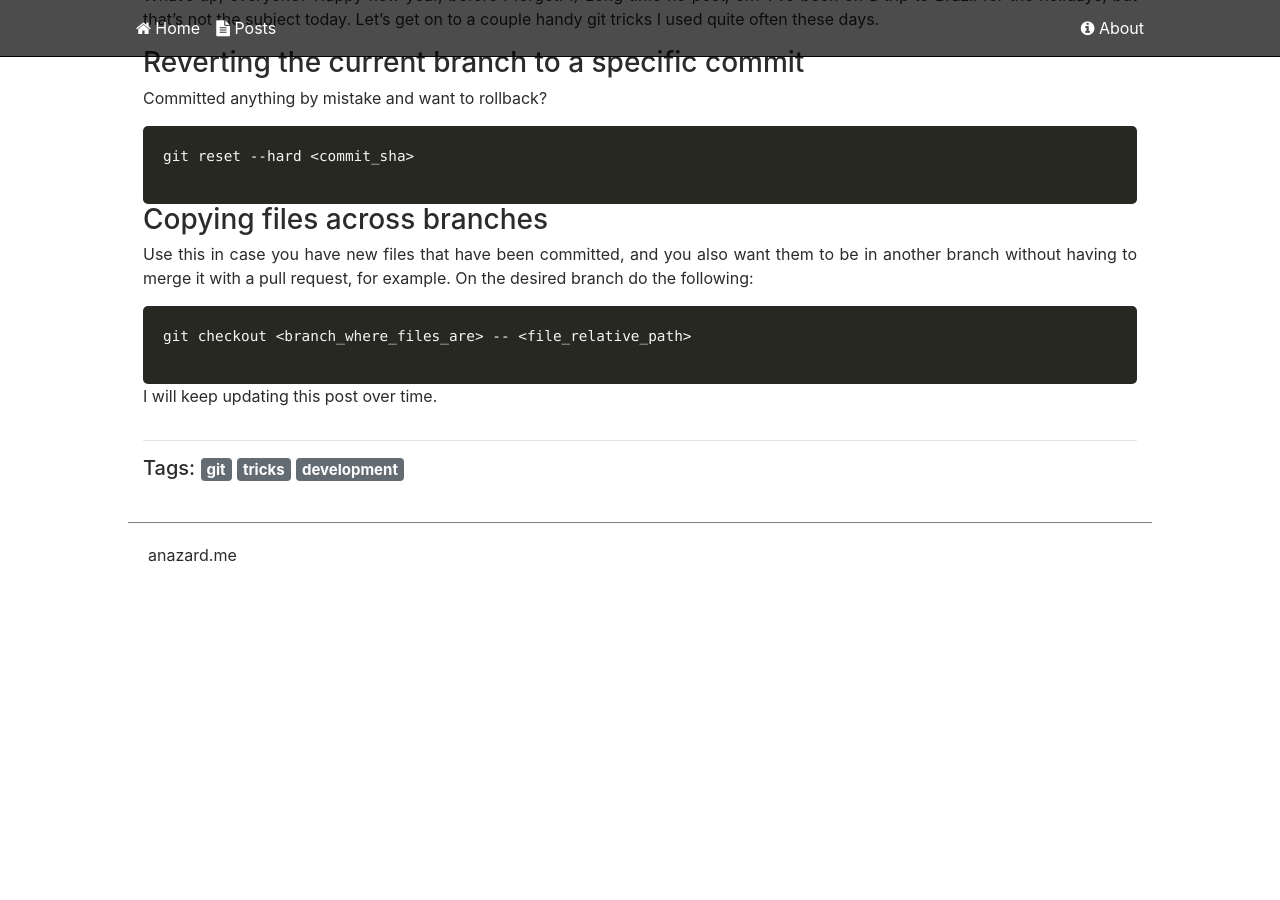
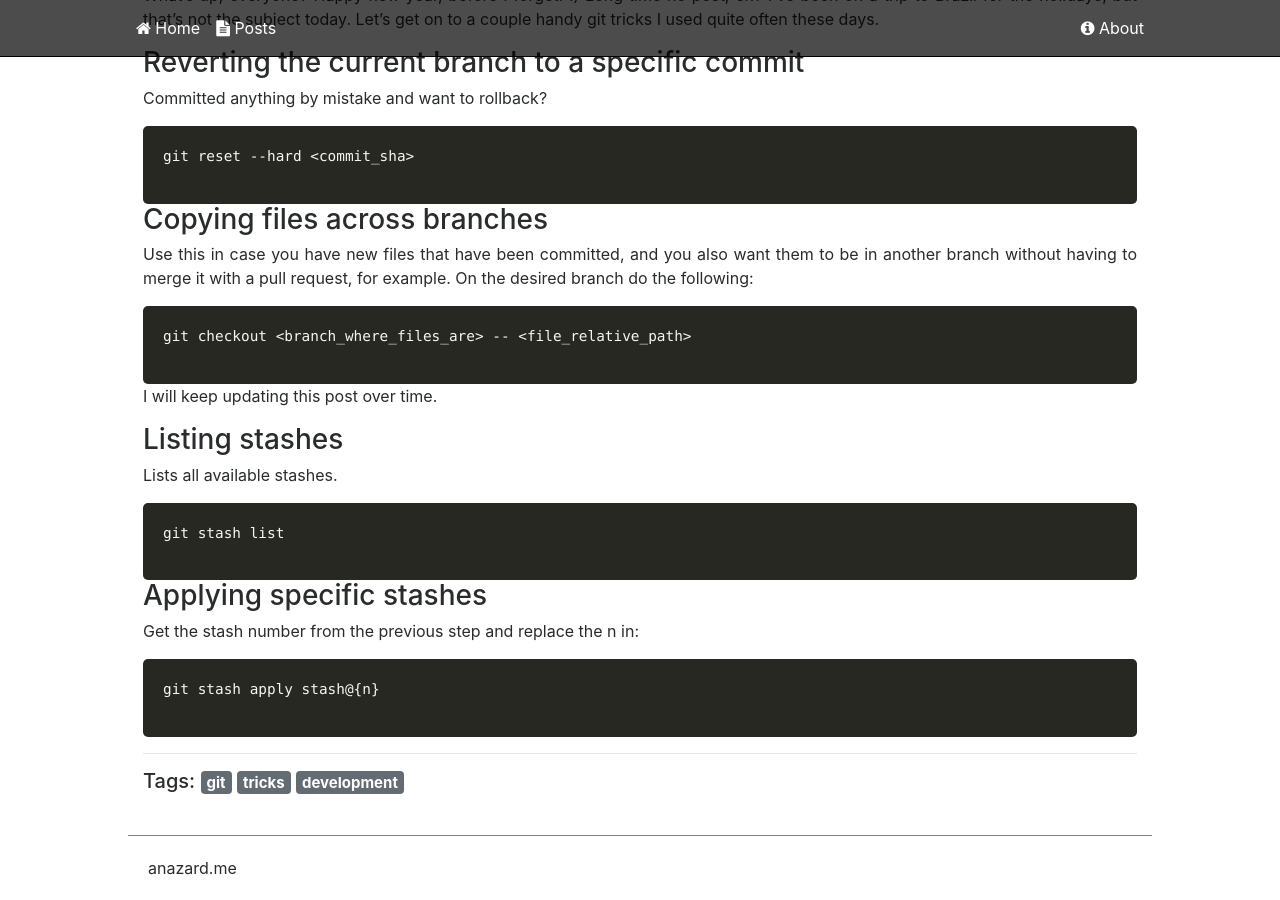
Before and after one commit to anacampesan/anazard_previous, a Jekyll site: the page built from _posts/2018-01-10-git-handy-tricks.md, in a window 1280 px wide and 900 px high, scrolled down 509 px. Built offline with Jekyll 4.4.1, drawn with Linux system fonts in a browser that asks for light colours; nearby versions of some CDN libraries; comment, search, counter and statistics services are not loaded; before the commit the page ends 1096 px from its top, so only the background shows below that.

Commit message:
Edit git post

````diff
--- a/_posts/2018-01-10-git-handy-tricks.md
+++ b/_posts/2018-01-10-git-handy-tricks.md
@@ -26,3 +26,19 @@ git checkout <branch_where_files_are> -- <file_relative_path>
 ```
 
 I will keep updating this post over time.
+
+### Listing stashes
+
+Lists all available stashes.
+
+```
+git stash list
+```
+
+### Applying specific stashes
+
+Get the stash number from the previous step and replace the n in:
+
+```
+git stash apply stash@{n}
+```
````
Also changed, not shown: 1 other file.
